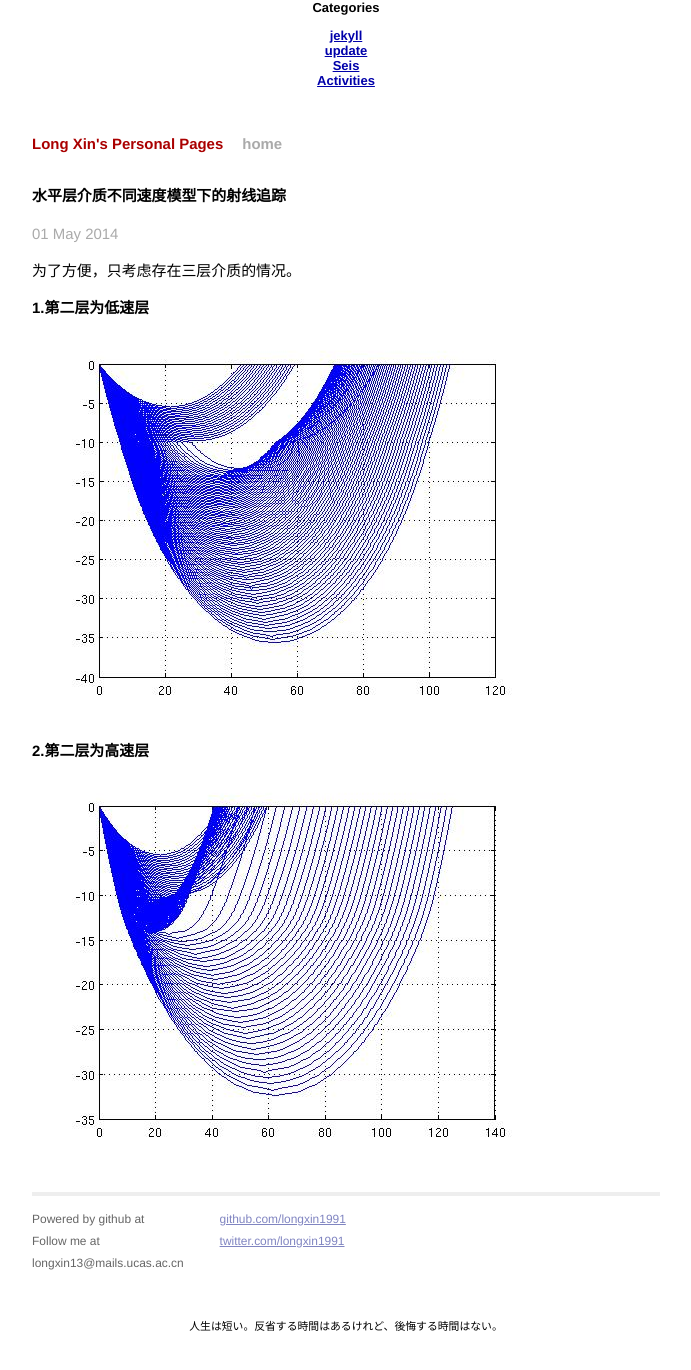
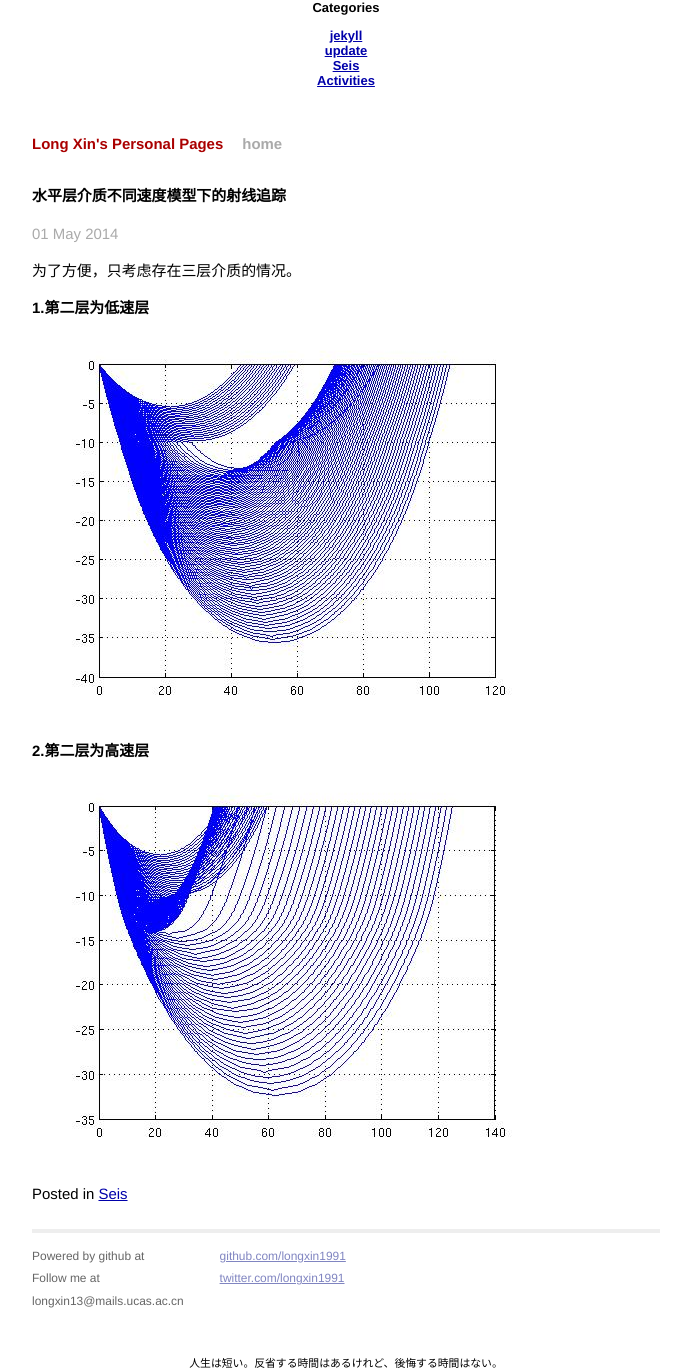
Before and after one commit to longxin1991/longxin1991.github.com, a Jekyll site: the page built from _posts/2014-05-01-ray-tracing.markdown, in a window 1280 px wide. Shown: the whole page, without its empty margins (294-985 px from the left). Built offline with Jekyll 4.4.1, drawn with Linux system fonts in a browser that asks for light colours; before the commit the page ends 1333 px from its top, so only the background shows below that.

Commit message:
add category and tags at bottom of post.

```diff
--- a/_layouts/post.html
+++ b/_layouts/post.html
@@ -1,9 +1,33 @@
 ---
 layout: default
 ---
+{% assign post = page %}
+
 <h2>{{ page.title }}</h2>
 <p class="meta">{{ page.date | date_to_string }}</p>
 
 <div class="post">
 {{ content }}
+{% if post.categories.size > 0 %}
+	{% for category in post.categories %}
+                {% capture category_content %} in <span class="label" style="background-color:{{ category.color }}"><a href="/blog/category/{{ category }}/">{{ category }}</a></span>{% endcapture %}
+        {% endfor %}
+	{% else %}
+            {% assign category_content = '' %}
+        {% endif %}
+
+{% if post.tags.size > 0 %}
+            {% capture tags_content %} with {% if post.tags.size == 1 %}<i class="fa fa-tag"></i>{% else %}<i class="fa fa-tags"></i>{% endif %}: {% endcapture %}
+            {% for post_tag in post.tags %}
+
+
+                    {% capture tags_content_temp %}{{ tags_content }}<a href="/blog/tag/{{ post_tag }}/">{{ post_tag }}</a>{% if forloop.last == false %}, {% endif %}{% endcapture %}
+                    {% assign tags_content = tags_content_temp %}
+
+            {% endfor %}
+        {% else %}
+            {% assign tags_content = '' %}
+        {% endif %}
+
+        <p id="post-meta">Posted {{ category_content }}{{ tags_content }}</p>
 </div>
```
